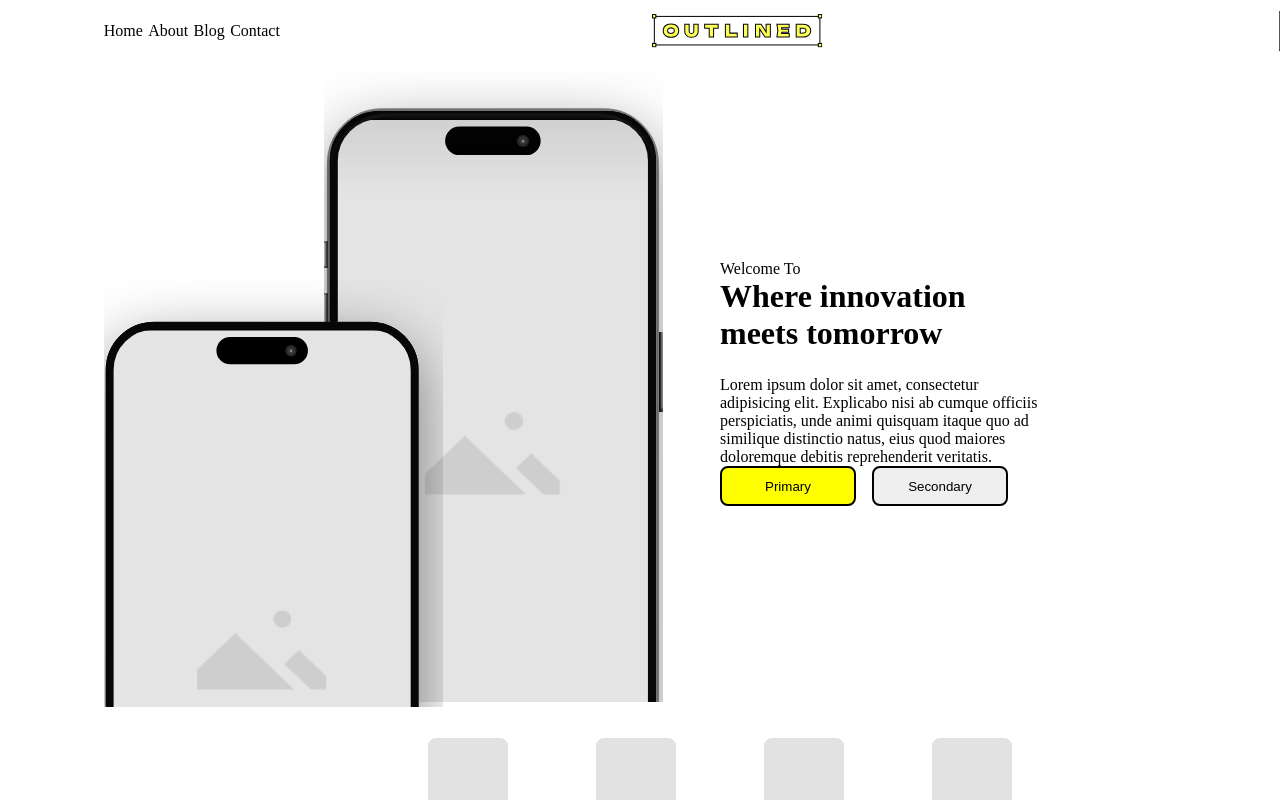
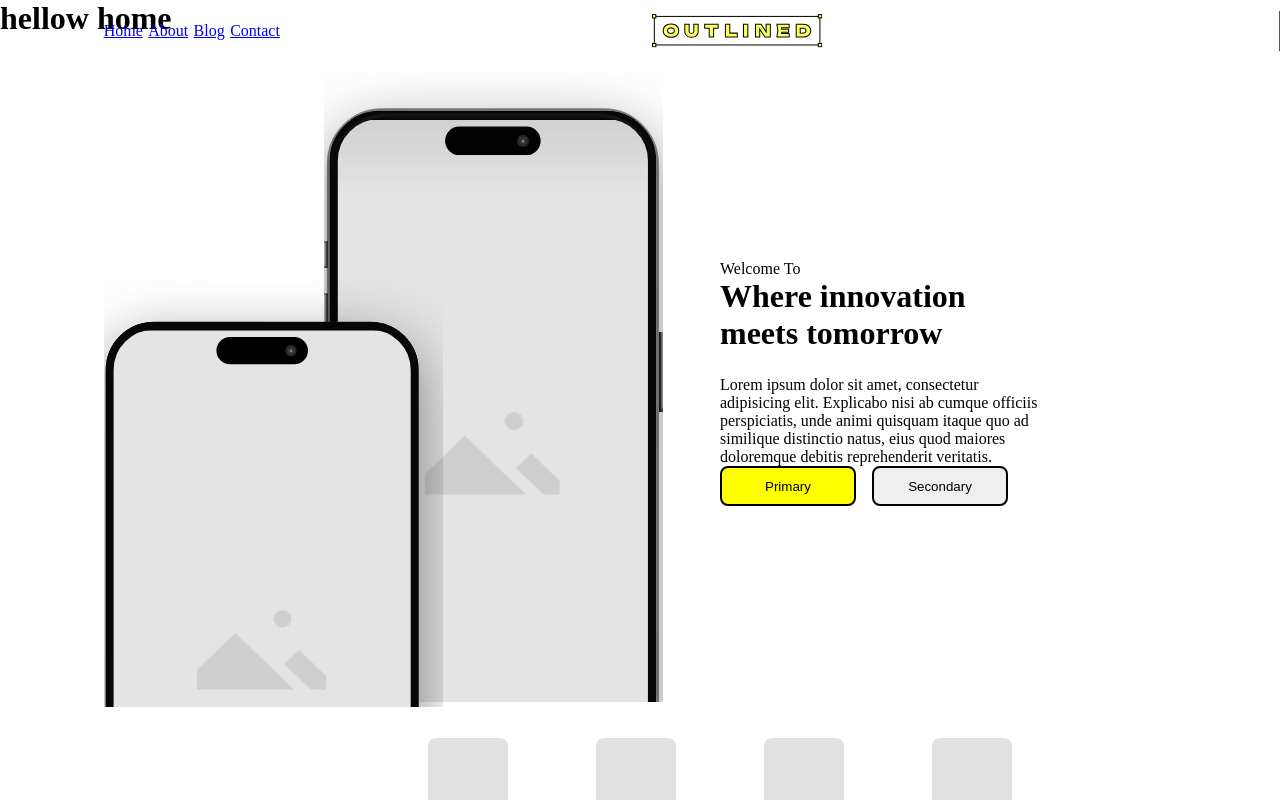
Before and after one commit to sahiba2503/NewFigma, a React (Vite) app: page / in a window 1280 px wide. Shown: the top 800 px of the page. Built offline with nearby package versions, Linux system fonts and the light colour scheme.

Commit message:
add router

```diff
--- a/package.json
+++ b/package.json
@@ -11,7 +11,8 @@
   },
   "dependencies": {
     "react": "^19.2.4",
-    "react-dom": "^19.2.4"
+    "react-dom": "^19.2.4",
+    "react-router-dom": "^7.14.1"
   },
   "devDependencies": {
     "@eslint/js": "^9.39.4",
--- /dev/null
+++ b/src/About.jsx
@@ -0,0 +1,11 @@
+import React from 'react'
+
+function About() {
+  return (
+    <div>
+      <h1>hellow About</h1>
+    </div>
+  )
+}
+
+export default About
--- a/src/App.jsx
+++ b/src/App.jsx
@@ -1,4 +1,10 @@
-import Navbar from './Navbar'
+
+import { BrowserRouter, Routes, Route } from "react-router-dom";
+import Navbar from "./Navbar";
+import Home from "./Home";
+import About from "./About";
+import Blog from "./Blog";
+import Contact from "./Contact";
 import './App.css'
 import Welcome from './Welcome'
 import Boxes from './Boxes'
@@ -9,19 +15,30 @@ import LatestArticle from './LatestArticle'
 import SubscribeNew from './SubscribeNew'
 import Footer from './Footer'
 
+
+
 function App() {
   return (
-    <div>
-      <Navbar />
+      <BrowserRouter>
+         <Navbar />
+
       <Welcome />
       <Boxes />
-    <StrategySec />
+     <StrategySec />
     <Technology />
      <GroundBreaking />
-    <LatestArticle />
-    <SubscribeNew />
-    <Footer />
-    </div>
+     <LatestArticle />
+     <SubscribeNew />
+     <Footer />
+
+      <Routes>
+        <Route path="/" element={<Home />} />
+        <Route path="/About" element={<About />} />
+        <Route path="/Blog" element={<Blog />} />
+        <Route path="/Contact" element={<Contact />} />
+      </Routes>
+    </BrowserRouter>
+
   )
 }
 
--- /dev/null
+++ b/src/Blog.jsx
@@ -0,0 +1,11 @@
+import React from 'react'
+
+function Blog() {
+  return (
+    <div>
+      <h1>Hellow blog</h1>
+    </div>
+  )
+}
+
+export default Blog
--- /dev/null
+++ b/src/Contact.jsx
@@ -0,0 +1,11 @@
+import React from 'react'
+
+function Contact() {
+  return (
+    <div>
+      <h1>Hello contact</h1>
+    </div>
+  )
+}
+
+export default Contact
--- /dev/null
+++ b/src/Home.jsx
@@ -0,0 +1,11 @@
+import React from 'react'
+
+function Home() {
+  return (
+    <div>
+      <h1>hellow home</h1>
+    </div>
+  )
+}
+
+export default Home
--- a/src/Navbar.jsx
+++ b/src/Navbar.jsx
@@ -1,28 +1,36 @@
+
 import React from 'react'
 import logo from "/Logo.svg";
 import square from "/Group 1670.svg";
 import lines from "/Icons (1).svg";
+import { Link } from "react-router-dom";
+
 function Navbar() {
   return (
     <nav>
       <div className='navList'>
-        <img src={lines} alt=""  className='threeLine'/>
+        <img src={lines} alt="" className='threeLine' />
+
         <ul>
-        <li>Home</li>
-        <li>About</li>
-        <li>Blog</li>
-        <li>Contact</li>
+          <li><Link to="/">Home</Link></li>
+          <li><Link to="/about">About</Link></li>
+          <li><Link to="/blog">Blog</Link></li>
+          <li><Link to="/contact">Contact</Link></li>
         </ul>
       </div>
+
       <div className='logo-btn'>
         <div>
-            <img src={logo} alt="logo"  className='rectangularLogo'/>
-             <img src={square} alt="logo"  className='squareLogo'/>
+          <img src={logo} alt="logo" className='rectangularLogo' />
+          <img src={square} alt="logo" className='squareLogo' />
         </div>
-           <button style={{background:"black",color:"white"}}>Download Now</button>
+
+        <button style={{ background: "black", color: "white" }}>
+          Download Now
+        </button>
       </div>
     </nav>
   )
 }
 
-export default Navbar
+export default Navbar;
```
Also changed, not shown: 1 other file (tests, documents, lock files or other folders). Lines whose indentation alone changed are shown as unchanged.
